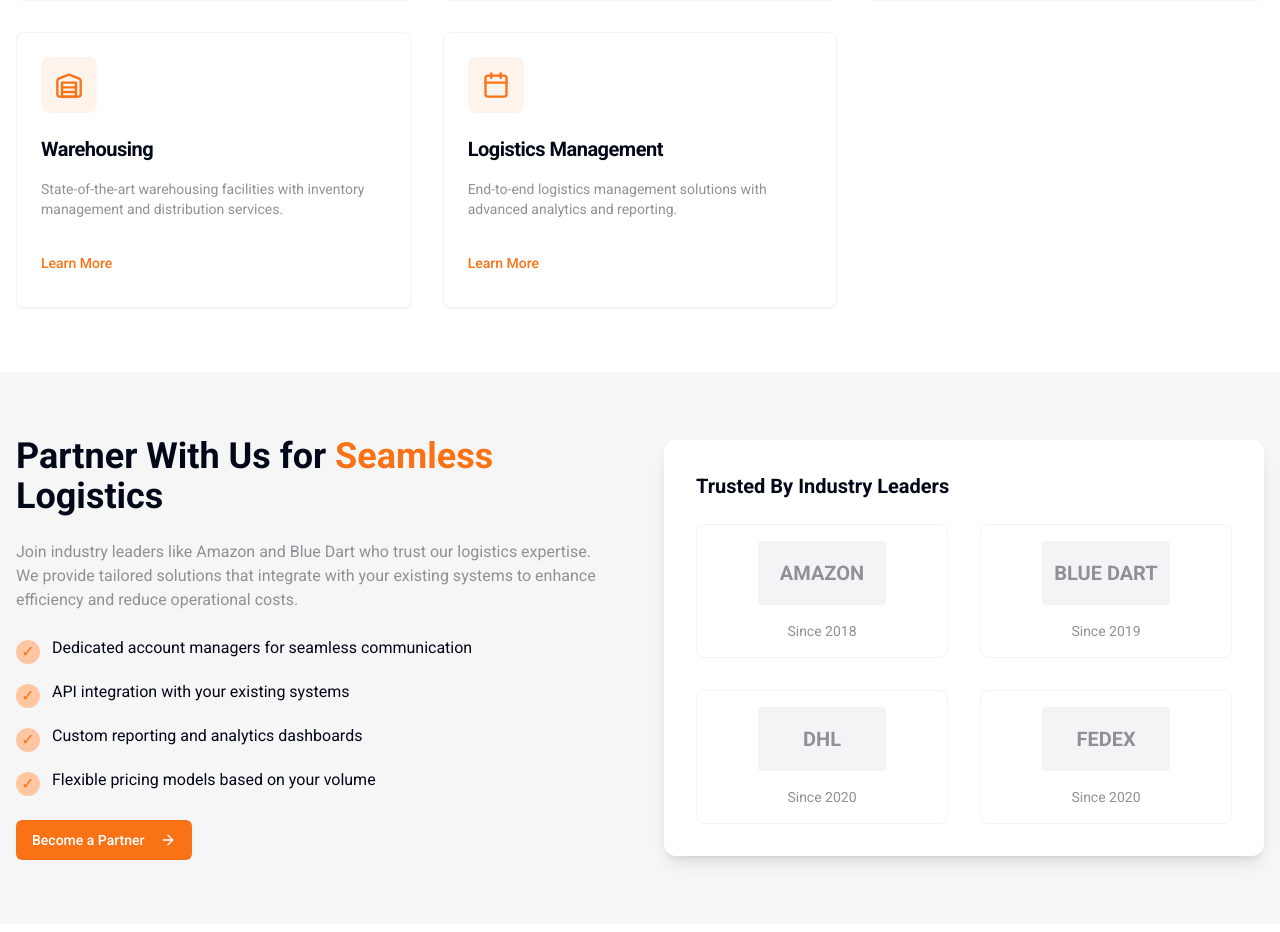
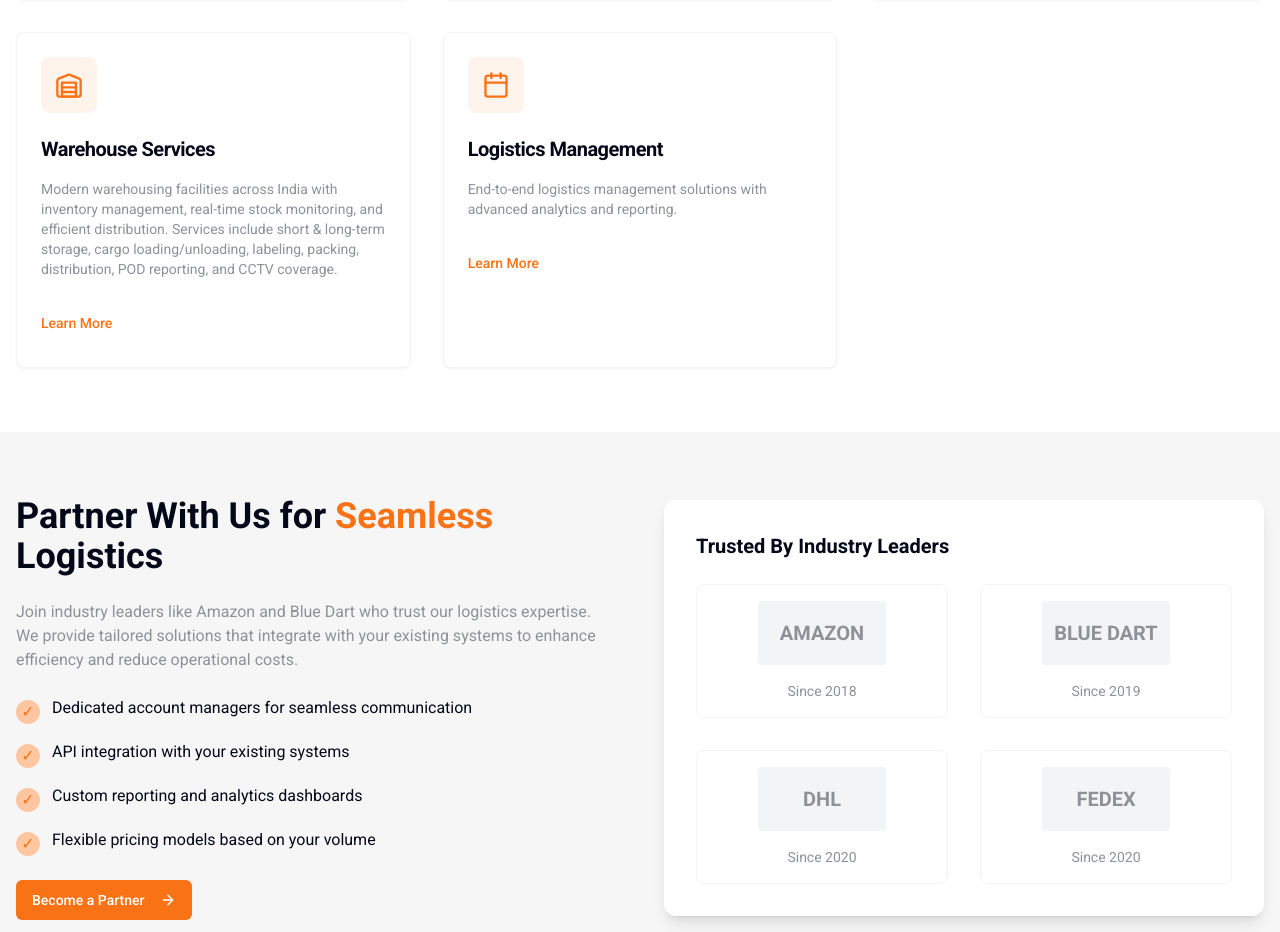
Before and after one commit to AnkitPatel-git/onward-delivery-hub, a React (Vite) app: page / in a window 1280 px wide. Shown: the part 1500-2432 px from the top of the page. Built offline with nearby package versions, Linux system fonts and the light colour scheme.

Commit message:
Expanded Warehousing Services

```diff
--- a/src/components/ServicesSection.tsx
+++ b/src/components/ServicesSection.tsx
@@ -35,8 +35,8 @@ const services = [
     icon: Truck,
   },
   {
-    title: "Warehousing",
-    description: "State-of-the-art warehousing facilities with inventory management and distribution services.",
+    title: "Warehouse Services",
+    description: "Modern warehousing facilities across India with inventory management, real-time stock monitoring, and efficient distribution. Services include short & long-term storage, cargo loading/unloading, labeling, packing, distribution, POD reporting, and CCTV coverage.",
     icon: Warehouse,
   },
   {
```
